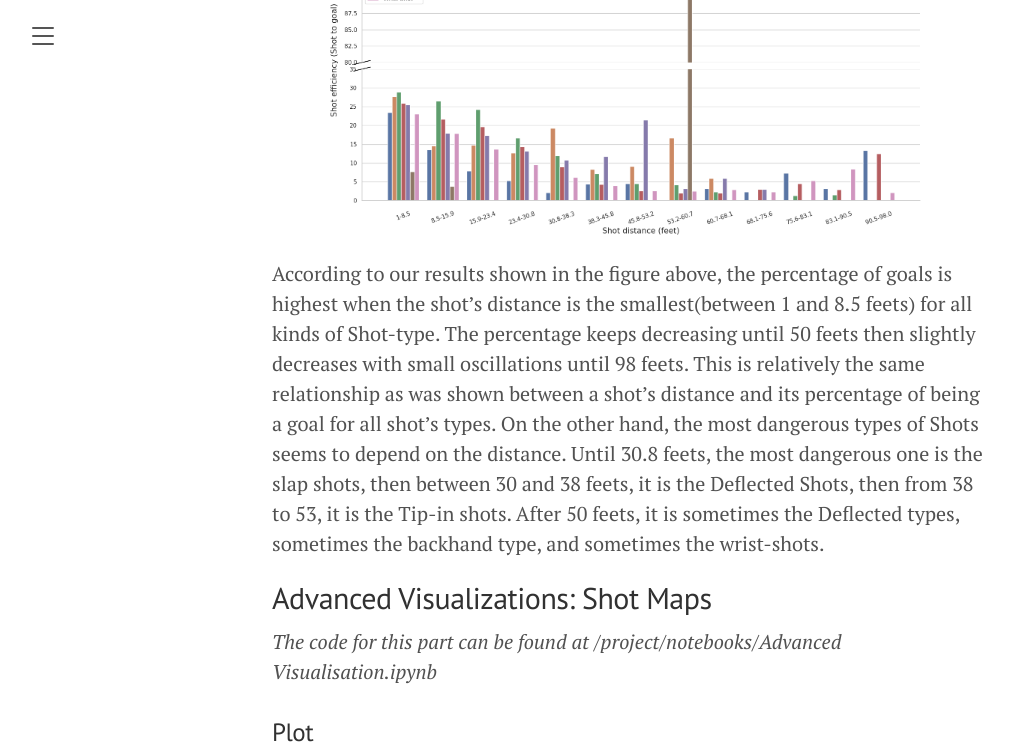
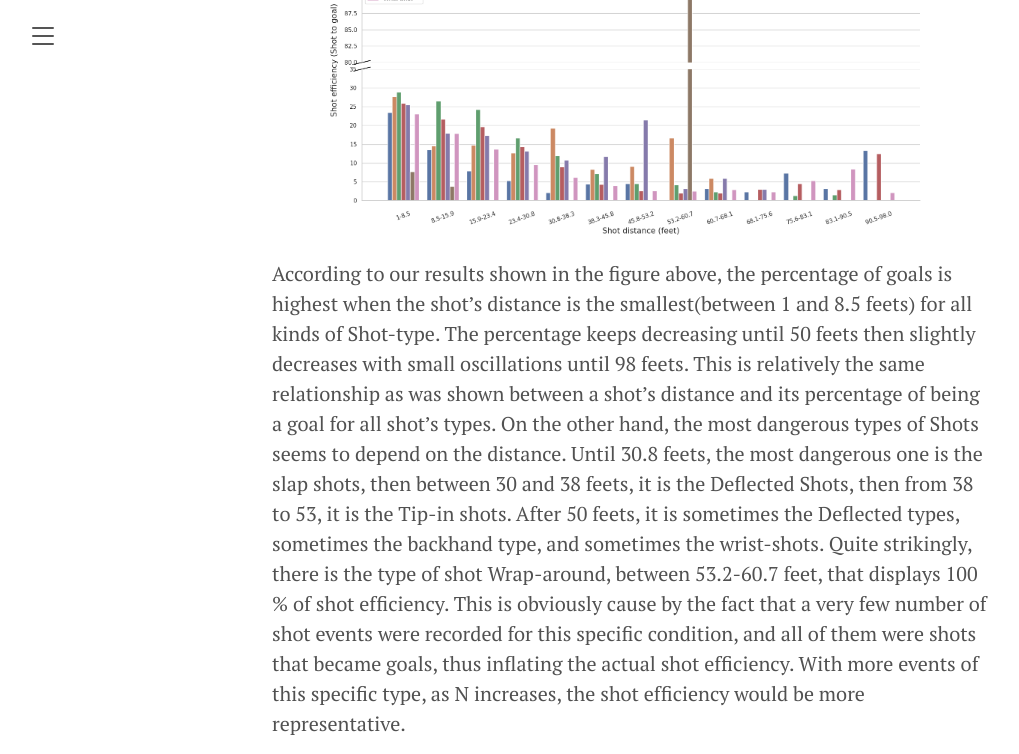
Before and after one commit to jaihon1/IFT6758-Project, a Jekyll site: the page built from blog/_posts/2021-09-28-milestone-1.md, in a window 1280 px wide and 900 px high, scrolled down 13525 px, cut to the strip 0-754 px from the top of the window. Shown: the whole strip, without its empty margins (8-1027 px from the left). Built offline with Jekyll 4.4.1, drawn with Linux system fonts in a browser that asks for light colours.

Commit message:
Added desccription of wierd wrap-around shot

```diff
--- a/blog/_posts/2021-09-28-milestone-1.md
+++ b/blog/_posts/2021-09-28-milestone-1.md
@@ -231,6 +231,7 @@ On the other hand, the most dangerous types of Shots seems to depend on the dist
 Until 30.8 feets, the most dangerous one is the slap shots, then between 30 and 38 feets, it is the Deflected Shots, then from
 38 to 53, it is the Tip-in shots.
 After 50 feets, it is sometimes the Deflected types, sometimes the backhand type, and sometimes the wrist-shots.
+Quite strikingly, there is the type of shot Wrap-around, between 53.2-60.7 feet, that displays 100 % of shot efficiency. This is obviously cause by the fact that a very few number of shot events were recorded for this specific condition, and all of them were shots that became goals, thus inflating the actual shot efficiency. With more events of this specific type, as N increases, the shot efficiency would be  more representative.
 
 ## Advanced Visualizations: Shot Maps
 *The code for this part can be found at /project/notebooks/Advanced Visualisation.ipynb*
```
